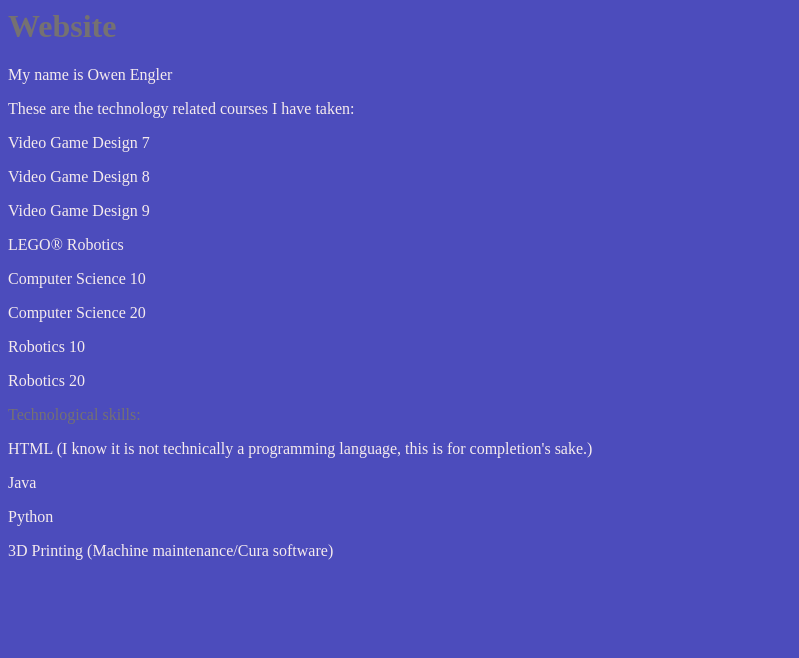
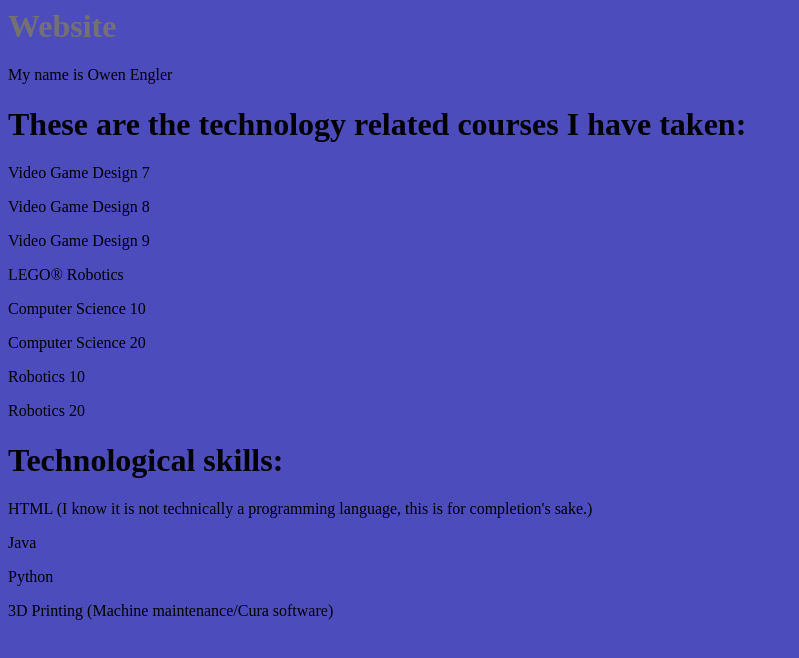
Before and after one commit to OwenEngler/project, a plain HTML site: page index.html in a window 1280 px wide. Shown: the whole page, without its empty margins (0-799 px from the left). Drawn offline with Linux system fonts and the light colour scheme.

Commit message:
initialcommit

```diff
--- a/index.html
+++ b/index.html
@@ -8,21 +8,21 @@
 <body style="background-color: rgb(76, 76, 188);">
 
     <h1 style="color:#757172;">Website</h1>
-    <p style="color:#F5EBED;">My name is Owen Engler</p>
-    <p style="color:#F5EBED;">These are the technology related courses I have taken:<p>
-    <p style="color:#F5EBED;">Video Game Design 7</p>
-    <p style="color:#F5EBED;">Video Game Design 8</p>
-    <p style="color:#F5EBED;">Video Game Design 9</p>
-    <p style="color:#F5EBED;">LEGO® Robotics</p>
-    <p style="color:#F5EBED;">Computer Science 10</p>
-    <p style="color:#F5EBED;">Computer Science 20</p>
-    <p style="color:#F5EBED;">Robotics 10</p>
-    <p style="color:#F5EBED;">Robotics 20</p>
-    <p style="color:#757172;">Technological skills:</p>
-    <p style="color:#F5EBED;">HTML (I know it is not technically a programming language, this is for completion's sake.)</p>
-    <p style="color:#F5EBED;">Java</p>
-    <p style="color:#F5EBED;">Python</p>
-    <p style="color:#F5EBED;">3D Printing (Machine maintenance/Cura software)</p>
+    <p>My name is Owen Engler</p>
+    <h1>These are the technology related courses I have taken:</h1>
+    <p>Video Game Design 7</p>
+    <p>Video Game Design 8</p>
+    <p>Video Game Design 9</p>
+    <p>LEGO® Robotics</p>
+    <p>Computer Science 10</p>
+    <p>Computer Science 20</p>
+    <p>Robotics 10</p>
+    <p>Robotics 20</p>
+    <h1>Technological skills:</h1>
+    <p>HTML (I know it is not technically a programming language, this is for completion's sake.)</p>
+    <p>Java</p>
+    <p>Python</p>
+    <p>3D Printing (Machine maintenance/Cura software)</p>
 
 </body>
 </html>
```
